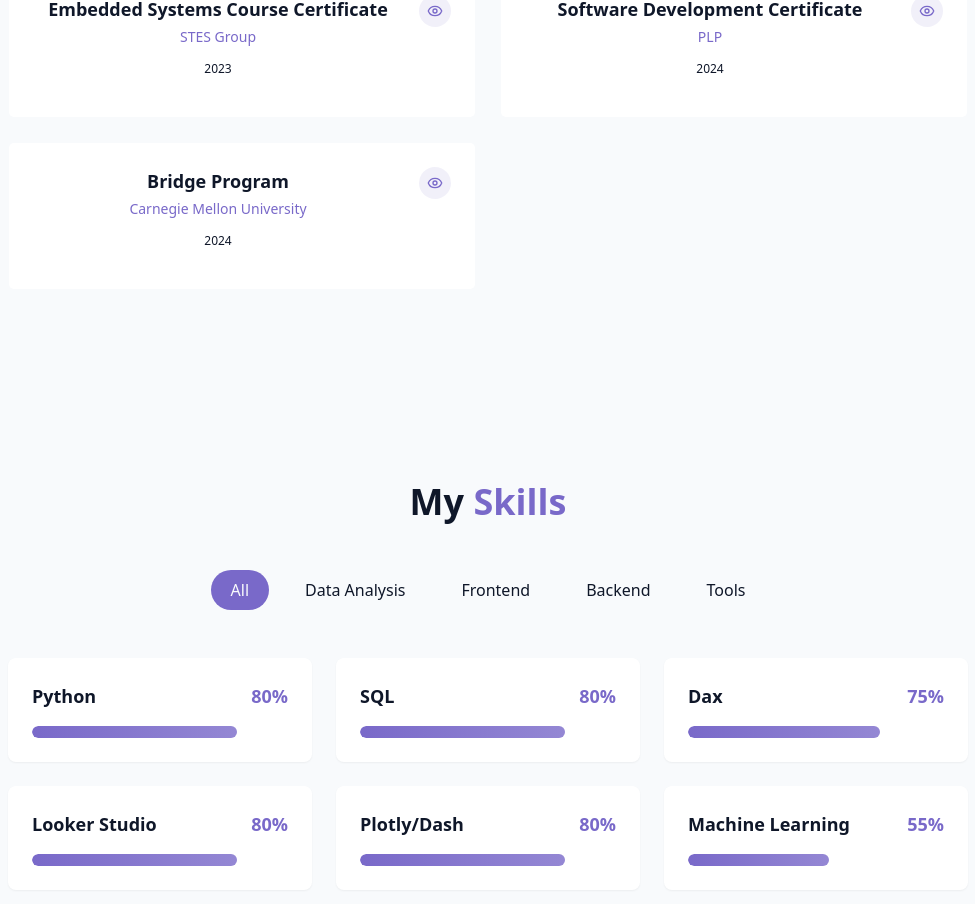
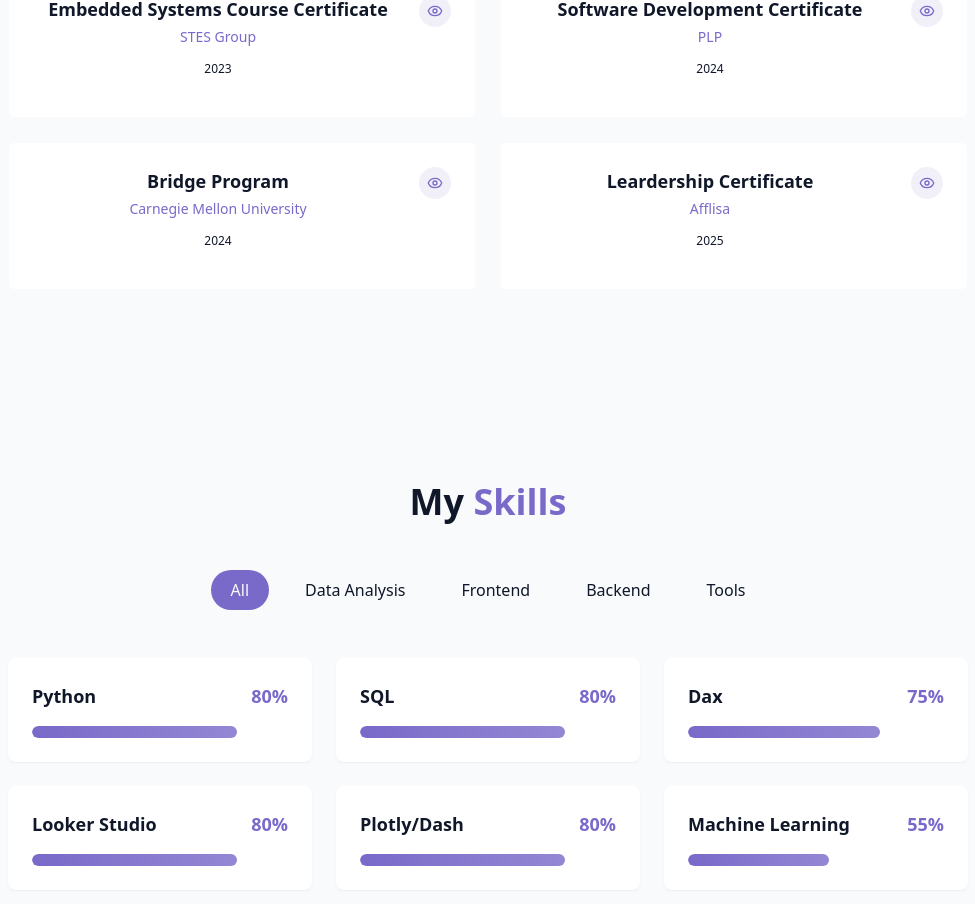
Before and after one commit to NadiaHirwa/HirwaNadiaPortfolio, a React (Vite) app: page / in a window 1280 px wide. Shown: the part 3928-4832 px from the top of the page, without its empty margins (152-1127 px from the left). Built offline with nearby package versions, Linux system fonts and the light colour scheme.

Commit message:
added awards

```diff
--- a/src/components/AwardsSection.jsx
+++ b/src/components/AwardsSection.jsx
@@ -6,13 +6,13 @@ export const AwardsSection = () => {
       title: "Basic Data Analytics Course Certificate",
       issuer: "kLab",
       duration: "2024-2025",
-      viewLink: "#"
+      viewLink: "https://drive.google.com/file/d/1PHvkyNeNV1d9yN92NKCUumPVtnT9adL6/view?usp=sharing"
     },
     {
       title: "Data Analytics Certificate (IBM)",
       issuer: "kLab",
       duration: "2025",
-      viewLink: "#"
+      viewLink: "https://drive.google.com/file/d/1W2_JujMFc5wAsw1D89mWt41pkfjQLX_Q/view?usp=sharing"
     },
     {
       title: "Embedded Systems Course Certificate",
@@ -31,6 +31,12 @@ export const AwardsSection = () => {
       issuer: "Carnegie Mellon University",
       duration: "2024",
       viewLink: "#"
+    },
+    {
+      title: "Leardership Certificate",
+      issuer: "Afflisa",
+      duration: "2025",
+      viewLink: "https://drive.google.com/file/d/16YU1ftTFRfchO84qixh9UnrN0H0ggg-2/view?usp=sharing"
     }
   ];
 
```
